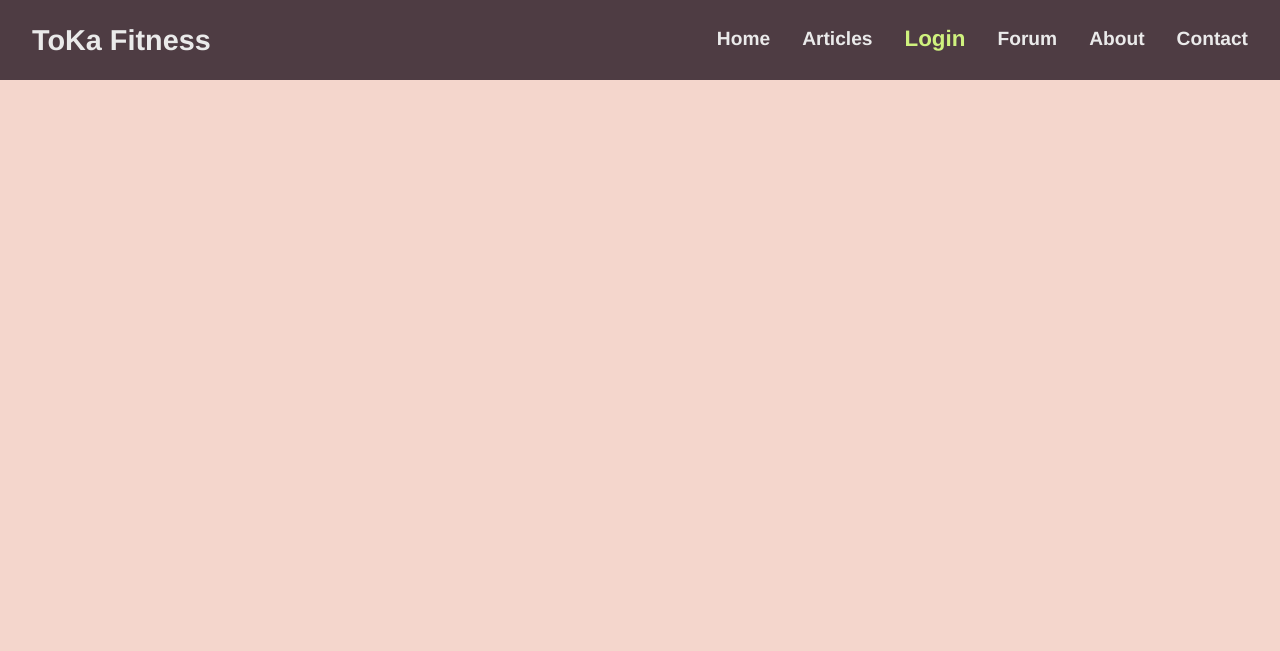
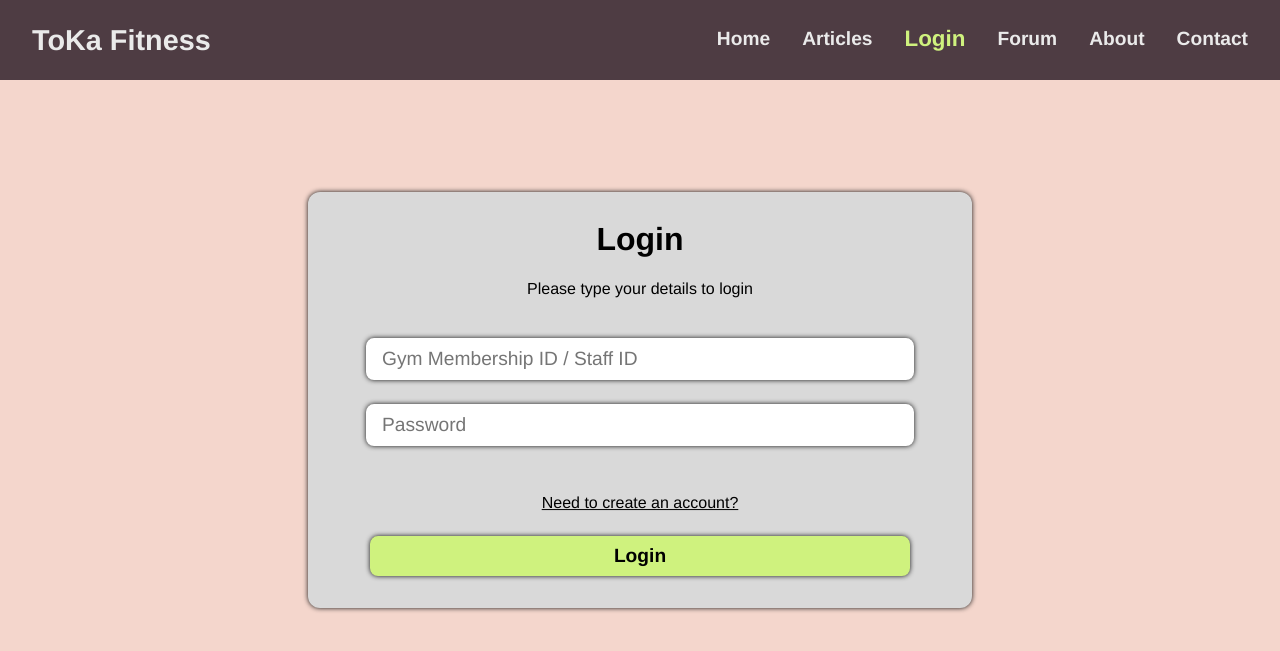
Before and after one commit to JakeJR0/T-Level-Occupational-Specialism-Mock, a PHP site: page /login.php in a window 1280 px wide. Shown: the top 651 px of the page. Run offline with PHP 8.4, Linux system fonts and the light colour scheme.

Commit message:
Adding login form to login.php

```diff
--- a/PHP_Website/login.php
+++ b/PHP_Website/login.php
@@ -5,6 +5,18 @@
     include 'includes/header.php';
     ?>
     <body>
-
+        <div class="basic-form-container center-both-axis">
+            <div class="form-title">
+                <h1>Login</h1>
+                <p>Please type your details to login</p>
+            </div>
+            <form>
+                <input type="text" alt="Email Address" name="gym_id" minlength="6" maxlength="6" id="gym_id" placeholder="Gym Membership ID / Staff ID" required>
+                <input type="password" alt="Password" name="password" minlength="8" maxlength="20" id="password" placeholder="Password" required>
+                <span class="separator"></span>
+                <a href="signup.php">Need to create an account?</a>
+                <button type="submit" name="submit">Login</button>
+            </form>
+        </div>
     </body>
 </html>
```
